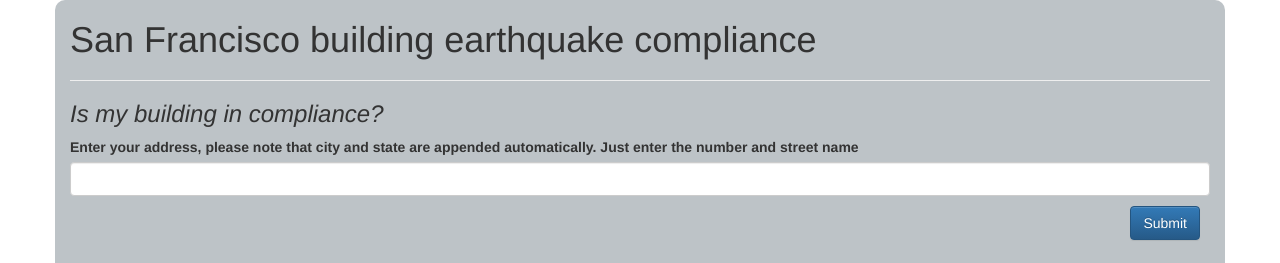
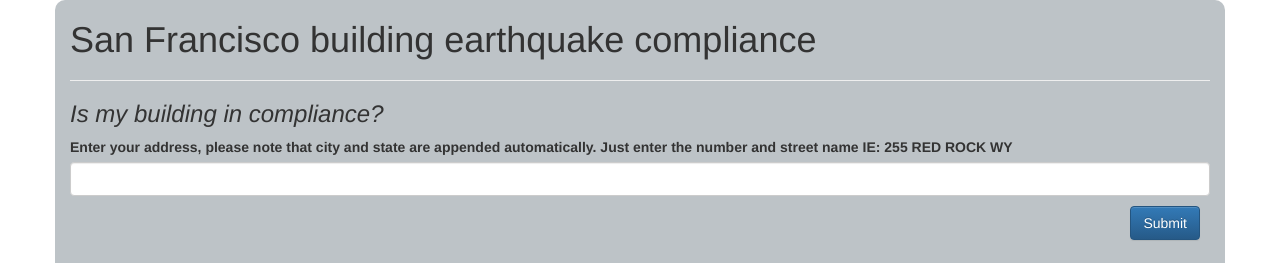
Before and after one commit to Spracto/SFSUHackathon, a Flask app: page / in a window 1280 px wide. Shown: the top 263 px of the page. Run offline with Flask 2, Linux system fonts and the light colour scheme; some libraries are stand-ins or nearby versions.

Commit message:
little things

```diff
--- a/static/style.css
+++ b/static/style.css
@@ -12,7 +12,6 @@
 #map {
   height: 28em;
   width: 80em;
-  /*margin: auto;*/
   border-radius: 10px;
 }
 .btn {
@@ -20,13 +19,10 @@
 }
 .addressInput {
   height: auto;
-  /*border: 5px solid black;*/
-
 }
 .mapContainer {
   height: 28em;
   width: 80.5em;
   margin-top: 5em;
   margin-left: 8px;
-  /*margin: auto;*/
 }
--- a/templates/index.html
+++ b/templates/index.html
@@ -21,7 +21,7 @@
 			<i><h3>Is my building in compliance?</h3></i>
 			<div class='form-group addressInput'>
 				<form action='/cityLookup' method="post">
-					<label>Enter your address, please note that city and state are appended automatically. Just enter the number and street name</label>
+					<label>Enter your address, please note that city and state are appended automatically. Just enter the number and street name IE: 255 RED ROCK WY</label>
 					<input id ='address' type='text' name='city' class='form-control'/>
 					<input id ='submit' class='btn btn-primary pull-right submitButton' type='submit' value='Submit'/>
 				</form>
```
